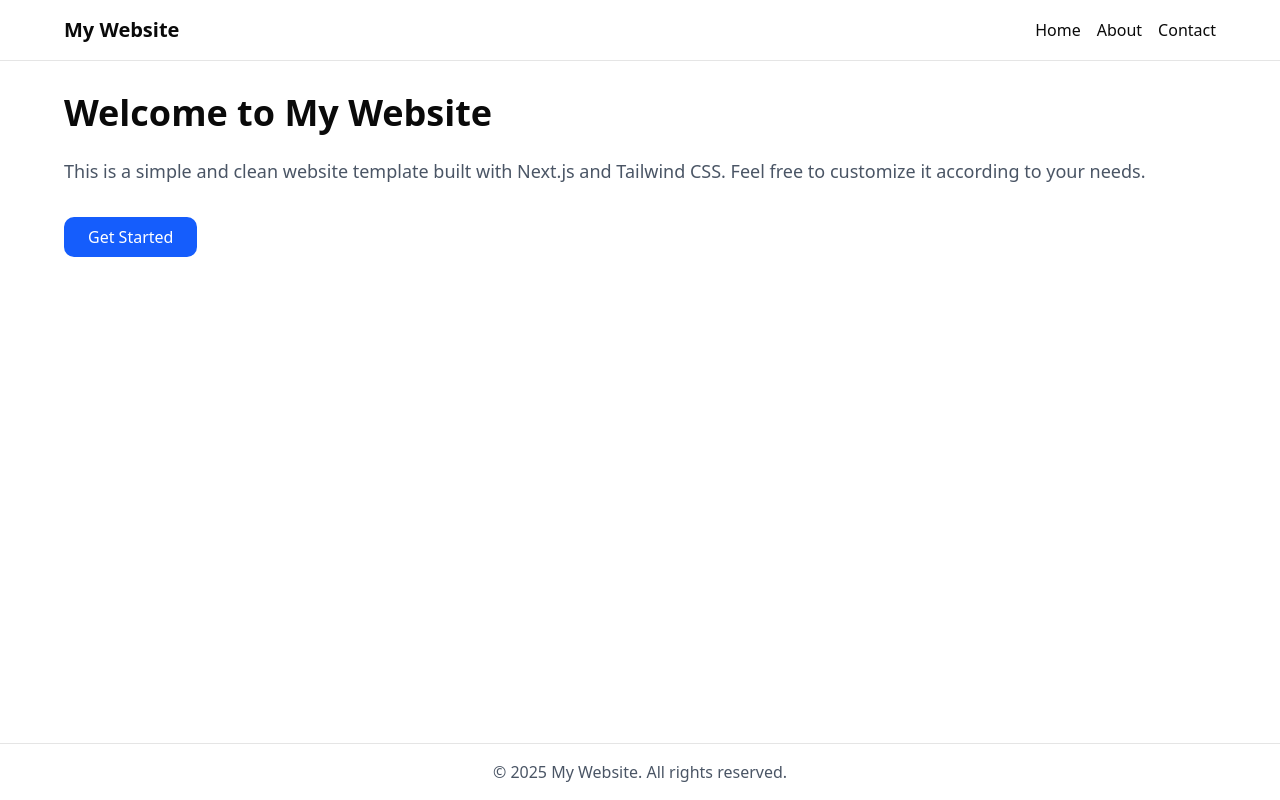
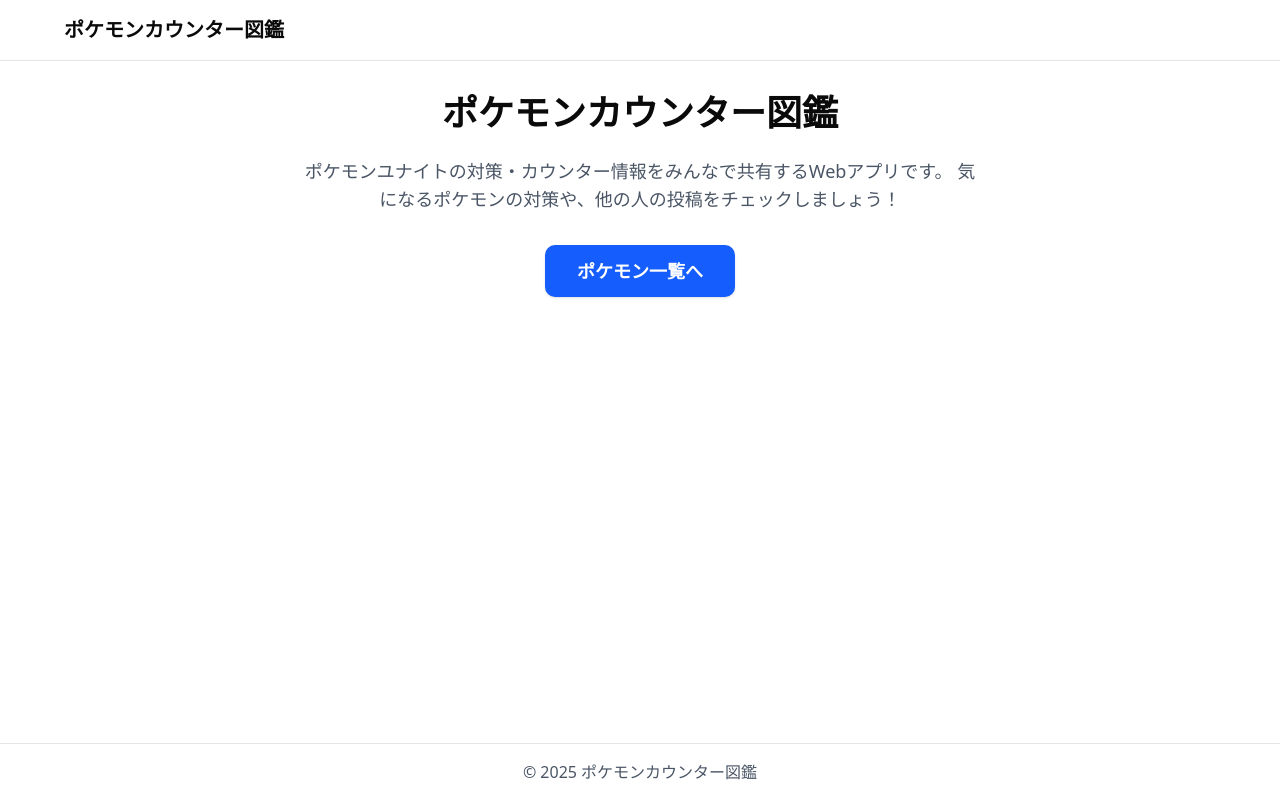
Before and after one commit to kento423/puv, a Next.js app: page / in a window 1280 px wide. Built offline with nearby package versions, Linux system fonts and the light colour scheme.

Commit message:
✨ feat: ページタイトルとコンテンツをポケモンカウンター図鑑に更新

```diff
--- a/src/app/page.tsx
+++ b/src/app/page.tsx
@@ -1,3 +1,4 @@
+import Link from "next/link";
 import Image from "next/image";
 
 export default function Home() {
@@ -5,37 +6,28 @@ export default function Home() {
     <div className="min-h-screen flex flex-col">
       <header className="p-4 border-b">
         <nav className="max-w-6xl mx-auto flex justify-between items-center">
-          <div className="font-bold text-xl">My Website</div>
-          <div className="flex gap-4">
-            <a href="#" className="hover:text-gray-600">
-              Home
-            </a>
-            <a href="#" className="hover:text-gray-600">
-              About
-            </a>
-            <a href="#" className="hover:text-gray-600">
-              Contact
-            </a>
-          </div>
+          <div className="font-bold text-xl">ポケモンカウンター図鑑</div>
         </nav>
       </header>
 
       <main className="flex-1 p-8">
-        <div className="max-w-6xl mx-auto">
-          <h1 className="text-4xl font-bold mb-6">Welcome to My Website</h1>
+        <div className="max-w-2xl mx-auto text-center">
+          <h1 className="text-4xl font-bold mb-6">ポケモンカウンター図鑑</h1>
           <p className="text-lg text-gray-600 mb-8">
-            This is a simple and clean website template built with Next.js and
-            Tailwind CSS. Feel free to customize it according to your needs.
+            ポケモンユナイトの対策・カウンター情報をみんなで共有するWebアプリです。
+            気になるポケモンの対策や、他の人の投稿をチェックしましょう！
           </p>
-          <button className="bg-blue-600 text-white px-6 py-2 rounded-lg hover:bg-blue-700 transition-colors">
-            Get Started
-          </button>
+          <Link href="/pokemon">
+            <button className="bg-blue-600 text-white px-8 py-3 rounded-lg hover:bg-blue-700 transition-colors text-lg font-semibold shadow">
+              ポケモン一覧へ
+            </button>
+          </Link>
         </div>
       </main>
 
       <footer className="p-4 border-t">
         <div className="max-w-6xl mx-auto text-center text-gray-600">
-          <p>© 2025 My Website. All rights reserved.</p>
+          <p>© 2025 ポケモンカウンター図鑑</p>
         </div>
       </footer>
     </div>
```
